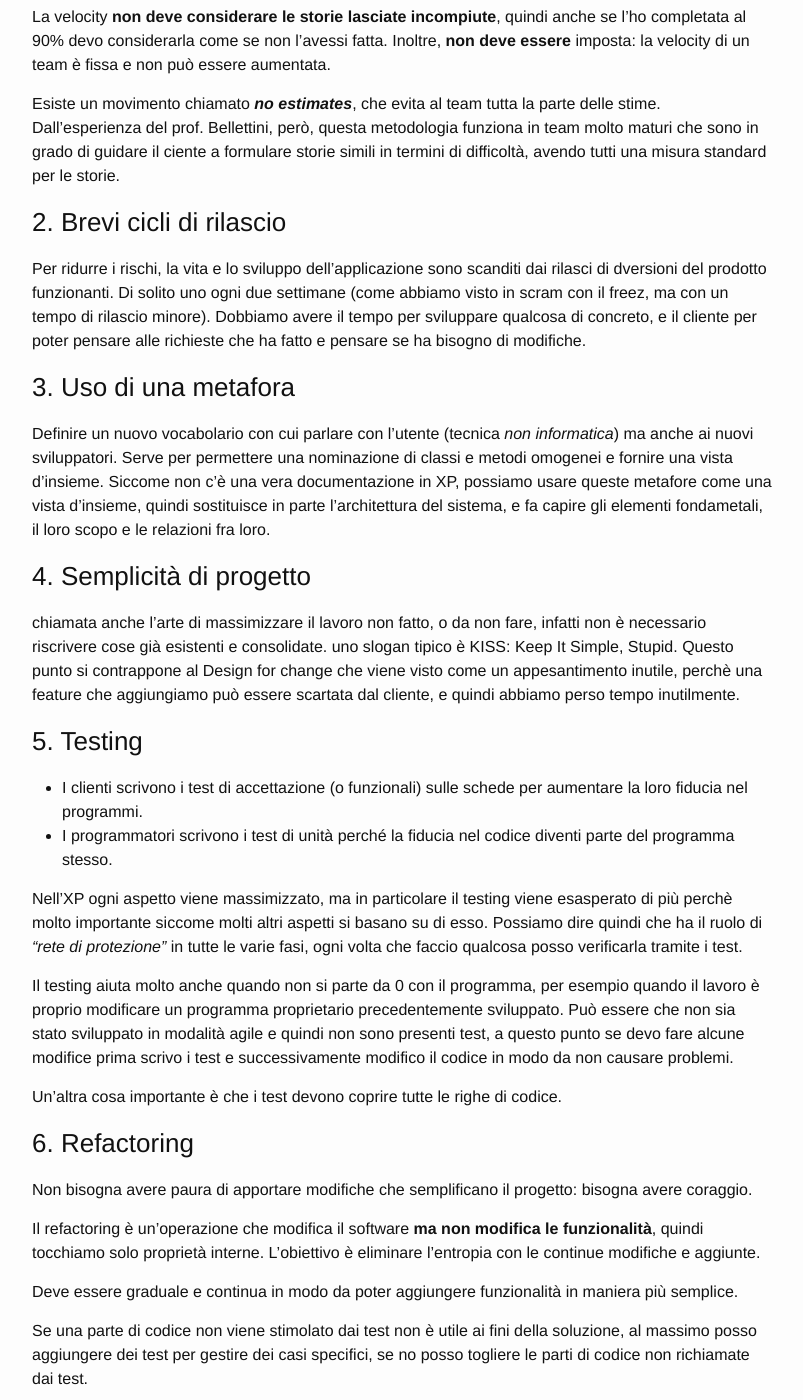
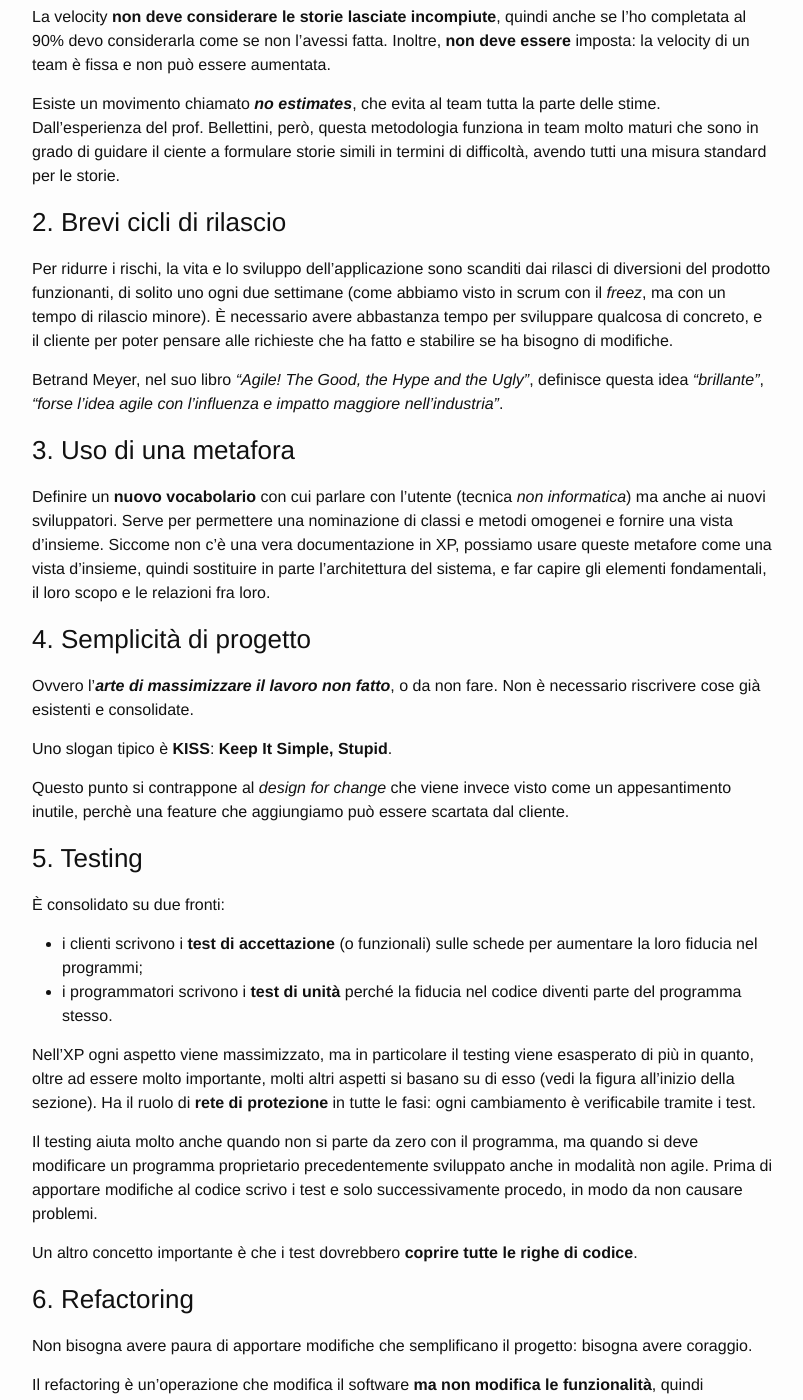
Before and after one commit to MarcoBuster/sweng, a Jekyll site: the page built from _posts/2022-10-10-extreme-programming.md, in a window 1280 px wide and 1400 px high, scrolled down 10137 px. Shown: the whole window, without its empty margins (238-1041 px from the left). Built offline with Jekyll 4.4.1, drawn with Linux system fonts in a browser that asks for light colours; the table of contents is made by our own code.

Commit message:
Refactor and integrate techniques 2-5

```diff
--- a/_posts/2022-10-10-extreme-programming.md
+++ b/_posts/2022-10-10-extreme-programming.md
@@ -256,27 +256,36 @@ Esiste un movimento chiamato ___no estimates___, che evita al team tutta la part
 Dall'esperienza del prof. Bellettini, però, questa metodologia funziona in team molto maturi che sono in grado di guidare il ciente a formulare storie simili in termini di difficoltà, avendo tutti una misura standard per le storie.
 
 ### 2. Brevi cicli di rilascio
-Per ridurre i rischi, la vita e lo sviluppo dell'applicazione sono scanditi dai rilasci di dversioni del prodotto funzionanti. Di solito uno ogni due settimane (come abbiamo visto in scram con il freez, ma con un tempo di rilascio minore). Dobbiamo avere il tempo per sviluppare qualcosa di concreto, e il cliente per poter pensare alle richieste che ha fatto e pensare se ha bisogno di modifiche.
+Per ridurre i rischi, la vita e lo sviluppo dell'applicazione sono scanditi dai rilasci di diversioni del prodotto funzionanti, di solito uno ogni due settimane (come abbiamo visto in scrum con il _freez_, ma con un tempo di rilascio minore).
+È necessario avere abbastanza tempo per sviluppare qualcosa di concreto, e il cliente per poter pensare alle richieste che ha fatto e stabilire se ha bisogno di modifiche.
+
+Betrand Meyer, nel suo libro _"Agile! The Good, the Hype and the Ugly"_, definisce questa idea _"brillante"_, _"forse l'idea agile con l'influenza e impatto maggiore nell'industria"_.
 
 ### 3. Uso di una metafora
-Definire un nuovo vocabolario con cui parlare con l'utente (tecnica _non informatica_) ma anche ai nuovi sviluppatori.
+Definire un __nuovo vocabolario__ con cui parlare con l'utente (tecnica _non informatica_) ma anche ai nuovi sviluppatori.
 Serve per permettere una nominazione di classi e metodi omogenei e fornire una vista d'insieme.
-Siccome non c'è una vera documentazione in XP, possiamo usare queste metafore come una vista d'insieme, quindi sostituisce in parte l'architettura del sistema, e fa capire gli elementi fondametali, il loro scopo e le relazioni fra loro. <!-- da scrivere meglio, non chiaro -->
+Siccome non c'è una vera documentazione in XP, possiamo usare queste metafore come una vista d'insieme, quindi sostituire in parte l'architettura del sistema, e far capire gli elementi fondamentali, il loro scopo e le relazioni fra loro.
 
 ### 4. Semplicità di progetto
-chiamata anche l'arte di massimizzare il lavoro non fatto, o da non fare, infatti non è necessario riscrivere cose già esistenti e consolidate. uno slogan tipico è KISS: Keep It Simple, Stupid.
-Questo punto si contrappone al Design for change che viene visto come un appesantimento inutile, perchè una feature che aggiungiamo può essere scartata dal cliente, e quindi abbiamo perso tempo inutilmente.
+Ovvero l'___arte di massimizzare il lavoro non fatto___, o da non fare.
+Non è necessario riscrivere cose già esistenti e consolidate.
+
+Uno slogan tipico è __KISS__: __Keep It Simple, Stupid__.
+
+Questo punto si contrappone al _design for change_ che viene invece visto come un appesantimento inutile, perchè una feature che aggiungiamo può essere scartata dal cliente.
 
 ### 5. Testing
-- I clienti scrivono i test di accettazione (o funzionali) sulle schede per aumentare la loro fiducia nel programmi.
-- I programmatori scrivono i test di unità perché la fiducia nel codice diventi parte del programma stesso.
+È consolidato su due fronti:
+- i clienti scrivono i __test di accettazione__ (o funzionali) sulle schede per aumentare la loro fiducia nel programmi;
+- i programmatori scrivono i __test di unità__ perché la fiducia nel codice diventi parte del programma stesso.
 
-Nell'XP ogni aspetto viene massimizzato, ma in particolare il testing viene esasperato di più perchè molto importante siccome molti altri aspetti si basano su di esso. Possiamo dire quindi che ha il ruolo di _"rete di protezione"_ in tutte le varie fasi, ogni volta che faccio qualcosa posso verificarla tramite i test.
+Nell'XP ogni aspetto viene massimizzato, ma in particolare il testing viene esasperato di più in quanto, oltre ad essere molto importante, molti altri aspetti si basano su di esso (vedi la figura all'inizio della sezione).
+Ha il ruolo di __rete di protezione__ in tutte le fasi: ogni cambiamento è verificabile tramite i test.
 
-Il testing aiuta molto anche quando non si parte da 0 con il programma, per esempio quando il lavoro è proprio modificare un programma proprietario precedentemente sviluppato.
-Può essere che non sia stato sviluppato in modalità agile e quindi non sono presenti test, a questo punto se devo fare alcune modifice prima scrivo i test e successivamente modifico il codice in modo da non causare problemi.
+Il testing aiuta molto anche quando non si parte da zero con il programma, ma quando si deve modificare un programma proprietario precedentemente sviluppato anche in modalità non agile.
+Prima di apportare modifiche al codice scrivo i test e solo successivamente procedo, in modo da non causare problemi.
 
-Un'altra cosa importante è che i test devono coprire tutte le righe di codice.
+Un altro concetto importante è che i test dovrebbero __coprire tutte le righe di codice__.
 
 ### 6. Refactoring
 Non bisogna avere paura di apportare modifiche che semplificano il progetto: bisogna avere coraggio.
```
